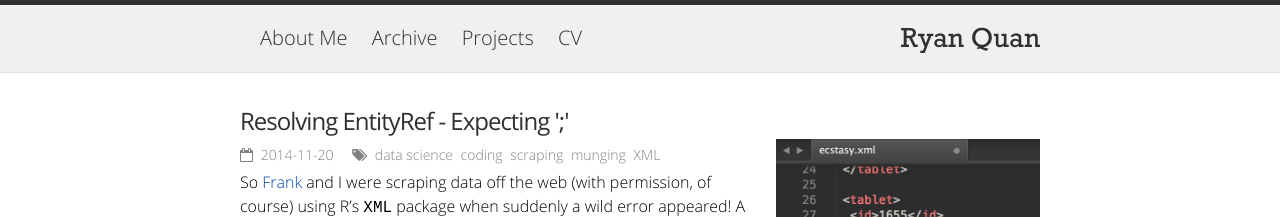
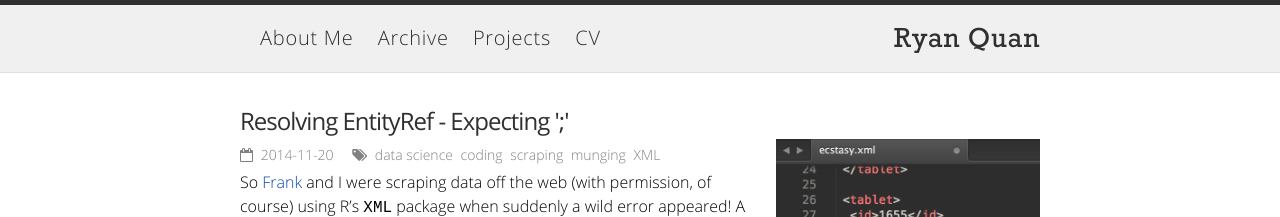
Before and after one commit to rcquan/rcquan.github.io, a Jekyll site: the page built from index.html, in a window 1280 px wide. Shown: the top 217 px of the page. Built offline with Jekyll 4.4.1, drawn with Linux system fonts in a browser that asks for light colours; nearby versions of some CDN libraries; the list of posts is cut into pages by our own code.

Commit message:
fixed letter spacing of cv

```diff
--- a/assets/css/style.css
+++ b/assets/css/style.css
@@ -69,6 +69,7 @@
 
 .site-link {
   font-size: 20px;
+  letter-spacing: 0.75px;
   color: #303030;
   webkit-transition: color 0.25s;
   transition: color 0.25s;
```
